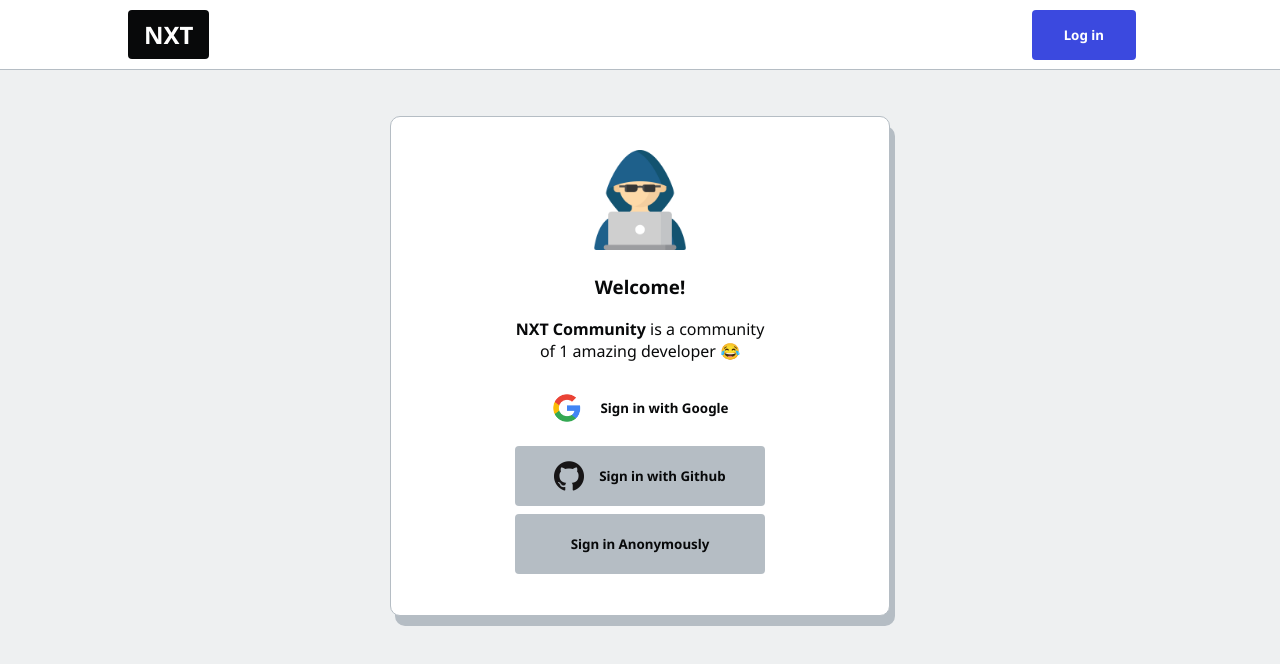
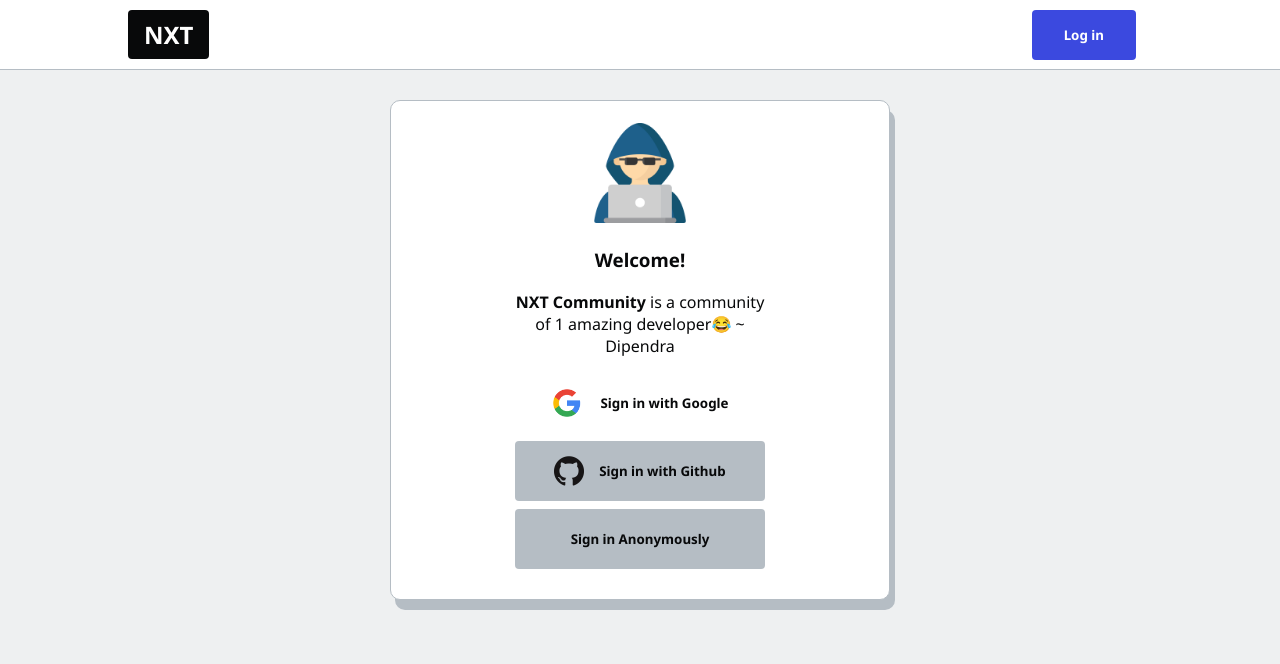
Before and after one commit to Dipendra-creator/NXT-Blogger, a Next.js app: page /enter in a window 1280 px wide. Shown: the top 664 px of the page. Built offline with nearby package versions, Linux system fonts and the light colour scheme; no server answers.

Commit message:
New Commit

```diff
--- a/components/PostFeed.js
+++ b/components/PostFeed.js
@@ -3,7 +3,7 @@ import Link from 'next/link';
 export default function PostFeed({ posts, admin }) {
   return(
     <>
-      <div class="grid-container">
+      <div className="grid-container">
         {posts ? posts.map((post) => <div class="grid-item"><PostItem post={post} key={post.slug} admin={admin} /></div>) : null}
       </div>
     </>
--- a/pages/enter.jsx
+++ b/pages/enter.jsx
@@ -6,12 +6,11 @@ import debounce from 'lodash.debounce';
 
 export default function Enter(props) {
   const { user, username } = useContext(UserContext);
-
   return (
-    <main>
+    <div className='background'>
       <Metatags title="Enter" description="Sign up for this amazing app!" />
       {user ? !username ? <UsernameForm /> : <SignOutButton /> : <SignInButton />}
-    </main>
+    </div>
   );
 }
 
@@ -38,7 +37,7 @@ function SignInButton() {
         <div className="login-section">
         <img className='login-img' src={'/hacker.png'} />
           <h3>Welcome!</h3>
-          <p><b>NXT Community</b> is a community of 1 amazing developer 😂</p>
+          <p><b>NXT Community</b> is a community of 1 amazing developer😂 ~ Dipendra</p>
           <button className="login-btn btn-google" onClick={signInWithGoogle}>
             <img src={'/google.png'} width="30px" />
             Sign in with Google
--- a/styles/globals.css
+++ b/styles/globals.css
@@ -9,6 +9,7 @@
   --color-gray: #b5bdc4;
 }
 html,
+
 body {
   padding: 0;
   margin: 0;
@@ -25,6 +26,10 @@ body {
 
 main {
   padding: 1rem 10vw;
+}
+
+.background{
+
 }
 
 h1 { font-size: 2rem; }
```
Also changed, not shown: public/login.png (added).
